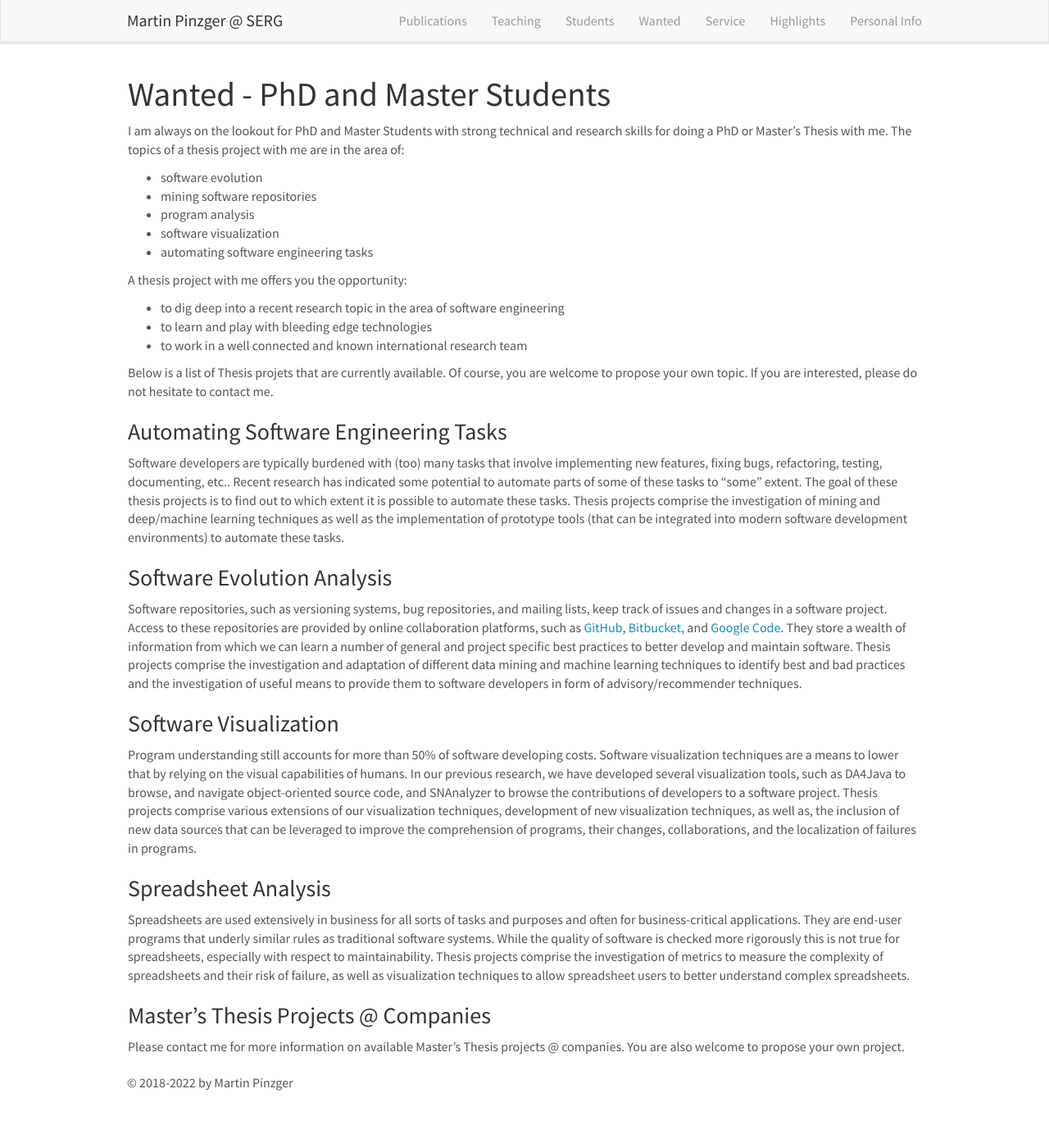
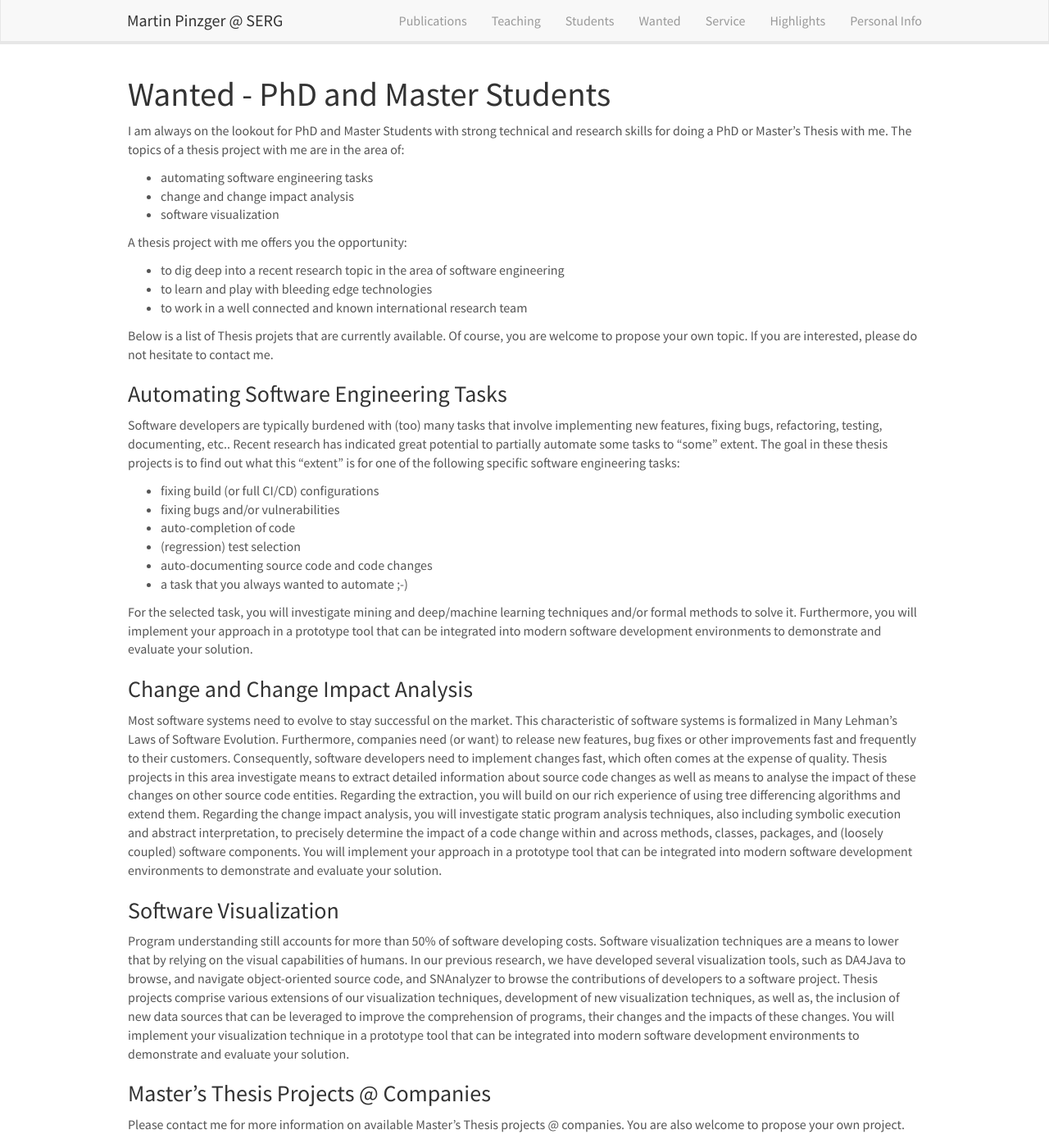
Before and after one commit to pinzger/pinzger.github.io, a Jekyll site: the page built from _pages/wanted.md, in a window 1280 px wide and 1400 px high. Shown: the whole window at 82% size. Built offline with Jekyll 4.4.1, drawn with Linux system fonts in a browser that asks for light colours; nearby versions of some CDN libraries.

Commit message:
added Master students, updated thesis topics

```diff
--- a/_data/publist.yml
+++ b/_data/publist.yml
@@ -132,9 +132,9 @@
   image: tsrepair.png
   authors: G. Liva, M. T. Khan, M. Pinzger, F. Spegni, and L. Spalazzi
   proceedings: IEEE Transactions on Software Engineering (TSE)
-  pages: online
+  pages: vol. 47, no. 11, pp. 2369-2381
   publisher: IEEE
-  year: 2019
+  year: 2021
   description: "We propose a new strategy to automatically repair programs that suffer from timestamp overflows that are manifested in comparison expressions. It unifies the benefits of static analysis and automatic program repair avoiding dependency on testing to identify and correct defected code. Our approach performs an abstract analysis over the time domain of a program using a Time Type System to identify the problematic comparison expressions. The repairing strategy rewrites the timestamp comparisons exploiting the binary representation of machine numbers to correct the code. We have validated the applicability of our approach with 20 open source Java projects. The results show that it is able to correctly repair all 246 identified errors. To further validate the reliability of our approach, we have proved the soundness of both, type system and repairing strategy. Furthermore, several patches for three open source projects have been acknowledged and accepted by their developers"
   link:
     url: ../papers/Liva2019-repair.pdf
--- a/_includes/conferences.html
+++ b/_includes/conferences.html
@@ -2,8 +2,6 @@
 <div class="well">
 <h4>Upcoming Conferences</h4>
 
-<a href="https://vst2022.scch.at/">VST 2022</a> <br/>
-<a href="https://saner2022.uom.gr/">SANER 2022</a> <br/>
 <a href="https://conf.researchr.org/home/icse-2022">ICSE 2022</a> <br/>
 <a href="https://conf.researchr.org/home/msr-2022">MSR 2022</a> <br/>
 <a href="https://conf.researchr.org/home/icpc-2022">ICPC 2022</a> <br/>
--- a/_pages/wanted.md
+++ b/_pages/wanted.md
@@ -10,11 +10,9 @@ permalink: /wanted/
 
 I am always on the lookout for PhD and Master Students with strong technical and research skills for doing a PhD or Master's Thesis with me. The topics of a thesis project with me are in the area of:
 
-* software evolution
-* mining software repositories
-* program analysis
+* automating software engineering tasks
+* change and change impact analysis
 * software visualization
-* automating software engineering tasks
 
 A thesis project with me offers you the opportunity:
 
@@ -25,16 +23,26 @@ A thesis project with me offers you the opportunity:
 Below is a list of Thesis projets that are currently available. Of course, you are welcome to propose your own topic. If you are interested, please do not hesitate to contact me.
 
 ### Automating Software Engineering Tasks
-Software developers are typically burdened with (too) many tasks that involve implementing new features, fixing bugs, refactoring, testing, documenting, etc.. Recent research has indicated some potential to automate parts of some of these tasks to "some" extent. The goal of these thesis projects is to find out to which extent it is possible to automate these tasks. Thesis projects comprise the investigation of mining and deep/machine learning techniques as well as the implementation of prototype tools (that can be integrated into modern software development environments) to automate these tasks.
+Software developers are typically burdened with (too) many tasks that involve implementing new features, fixing bugs, refactoring, testing, documenting, etc.. Recent research has indicated great potential to partially automate some tasks to "some" extent. The goal in these thesis projects is to find out what this "extent" is for one of the following specific software engineering tasks:
+* fixing build (or full CI/CD) configurations
+* fixing bugs and/or vulnerabilities
+* auto-completion of code
+* (regression) test selection
+* auto-documenting source code and code changes
+* a task that you always wanted to automate ;-)
 
-### Software Evolution Analysis
-Software repositories, such as versioning systems, bug repositories, and mailing lists, keep track of issues and changes in a software project. Access to these repositories are provided by online collaboration platforms, such as [GitHub](https://github.com/), [Bitbucket](https://bitbucket.org/), and [Google Code](http://code.google.com/). They store a wealth of information from which we can learn a number of general and project specific best practices to better develop and maintain software. Thesis projects comprise the investigation and adaptation of different data mining and machine learning techniques to identify best and bad practices and the investigation of useful means to provide them to software developers in form of advisory/recommender techniques.
+For the selected task, you will investigate mining and deep/machine learning techniques and/or formal methods to solve it. Furthermore, you will implement your approach in a prototype tool that can be integrated into modern software development environments to demonstrate and evaluate your solution.
+
+### Change and Change Impact Analysis
+Most software systems need to evolve to stay successful on the market. This characteristic of software systems is formalized in Many Lehman's Laws of Software Evolution. Furthermore, companies need (or want) to release new features, bug fixes or other improvements fast and frequently to their customers. Consequently, software developers need to implement changes fast, which often comes at the expense of quality. Thesis projects in this area investigate means to extract detailed information about source code changes as well as means to analyse the impact of these changes on other source code entities. Regarding the extraction, you will build on our rich experience of using tree differencing algorithms and extend them. Regarding the change impact analysis, you will investigate static program analysis techniques, also including symbolic execution and abstract interpretation, to precisely determine the impact of a code change within and across methods, classes, packages, and (loosely coupled) software components. You will implement your approach in a prototype tool that can be integrated into modern software development environments to demonstrate and evaluate your solution.
 
 ### Software Visualization
-Program understanding still accounts for more than 50% of software developing costs. Software visualization techniques are a means to lower that by relying on the visual capabilities of humans. In our previous research, we have developed several visualization tools, such as DA4Java to browse, and navigate object-oriented source code, and SNAnalyzer to browse the contributions of developers to a software project. Thesis projects comprise various extensions of our visualization techniques, development of new visualization techniques, as well as, the inclusion of new data sources that can be leveraged to improve the comprehension of programs, their changes, collaborations, and the localization of failures in programs.
+Program understanding still accounts for more than 50% of software developing costs. Software visualization techniques are a means to lower that by relying on the visual capabilities of humans. In our previous research, we have developed several visualization tools, such as DA4Java to browse, and navigate object-oriented source code, and SNAnalyzer to browse the contributions of developers to a software project. Thesis projects comprise various extensions of our visualization techniques, development of new visualization techniques, as well as, the inclusion of new data sources that can be leveraged to improve the comprehension of programs, their changes and the impacts of these changes. You will implement your visualization technique in a prototype tool that can be integrated into modern software development environments to demonstrate and evaluate your solution.
 
+<!--
 ### Spreadsheet Analysis
 Spreadsheets are used extensively in business for all sorts of tasks and purposes and often for business-critical applications. They are end-user programs that underly similar rules as traditional software systems. While the quality of software is checked more rigorously this is not true for spreadsheets, especially with respect to maintainability. Thesis projects comprise the investigation of metrics to measure the complexity of spreadsheets and their risk of failure, as well as visualization techniques to allow spreadsheet users to better understand complex spreadsheets.
+-->
 
 ### Master's Thesis Projects @ Companies
 Please contact me for more information on available Master's Thesis projects @ companies.
```
Also changed, not shown: _pages/home.md (+2 -1 lines), _pages/students.md (+6 -2 lines).
